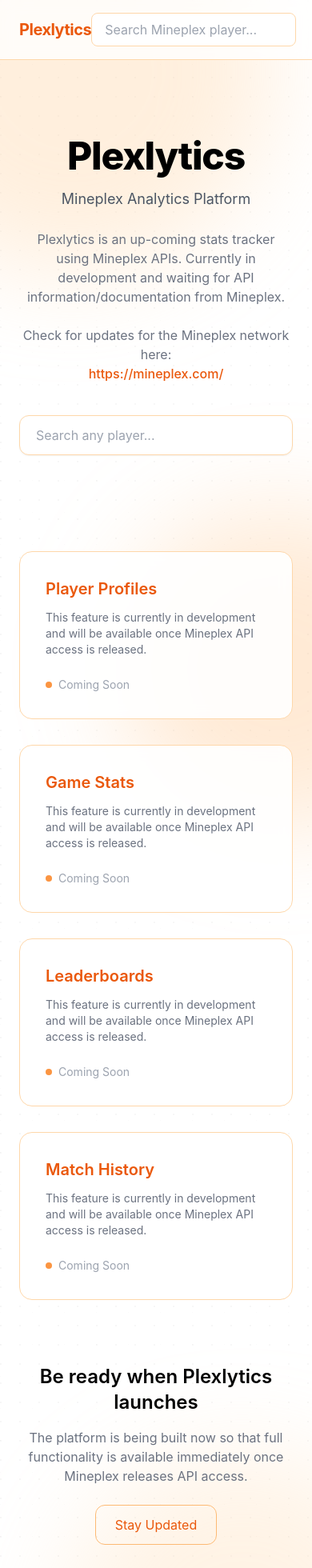
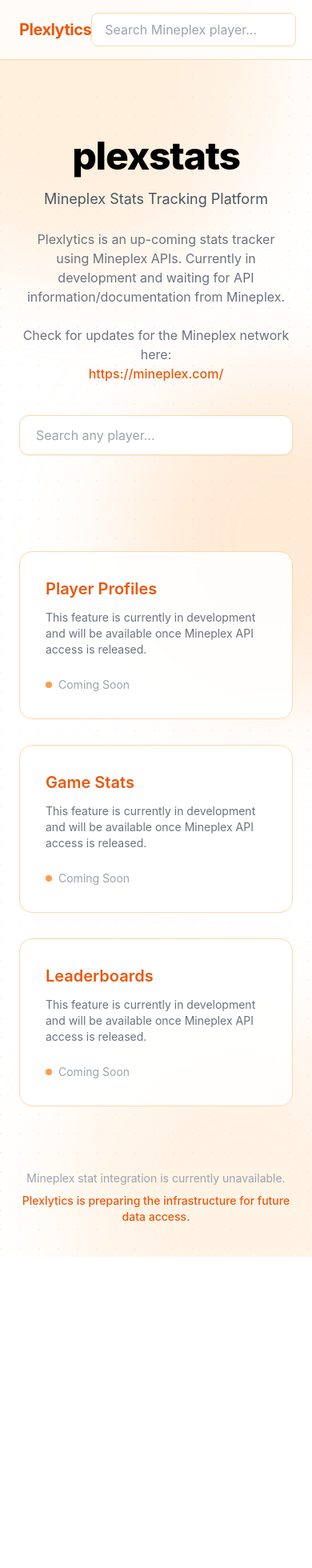
Before and after one commit to Inpuzah/PlexStats, a Next.js app: page / in a window 390 px wide. Shown: the top 1960 px of the page at 80% size. After the commit the page ends 1571 px from the top, so only its background shows below. Built offline with nearby package versions, Linux system fonts and the light colour scheme.

Commit message:
Make search inputs coming-soon placeholders and simplify landing sections

```diff
--- a/src/app/page.tsx
+++ b/src/app/page.tsx
@@ -1,5 +1,5 @@
 export default function HomePage() {
-  const sections = ['Player Profiles', 'Game Stats', 'Leaderboards', 'Match History'];
+  const sections = ['Player Profiles', 'Game Stats', 'Leaderboards'];
 
   return (
     <div className="min-h-screen text-black relative overflow-hidden bg-white">
@@ -14,17 +14,24 @@ export default function HomePage() {
       <div className="relative z-10 border-b border-orange-200 px-6 py-4 flex justify-between items-center bg-white/80 backdrop-blur sticky top-0">
         <h1 className="text-xl font-bold tracking-tight text-orange-600">Plexlytics</h1>
 
+        <div className="relative group">
           <input
             placeholder="Search Mineplex player..."
-          className="bg-white border border-orange-200 rounded-lg px-4 py-2 w-64 focus:outline-none focus:border-orange-400 focus:ring-2 focus:ring-orange-200 transition"
+            readOnly
+            aria-disabled="true"
+            className="bg-white border border-orange-200 rounded-lg px-4 py-2 w-64 cursor-not-allowed focus:outline-none transition"
           />
+          <div className="pointer-events-none absolute left-1/2 top-full mt-2 -translate-x-1/2 whitespace-nowrap rounded-md bg-black px-3 py-1.5 text-xs font-medium text-white opacity-0 transition-opacity duration-150 group-hover:opacity-100">
+            Coming soon
+          </div>
+        </div>
       </div>
 
       <div className="relative z-10">
         <div className="max-w-6xl mx-auto px-6 py-24 text-center">
-          <h1 className="text-5xl md:text-6xl font-extrabold tracking-tight mb-4">Plexlytics</h1>
+          <h1 className="text-5xl md:text-6xl font-extrabold tracking-tight mb-4">plexstats</h1>
 
-          <p className="text-lg text-gray-600 mb-6">Mineplex Analytics Platform</p>
+          <p className="text-lg text-gray-600 mb-6">Mineplex Stats Tracking Platform</p>
 
           <p className="text-gray-500 mb-6 max-w-xl mx-auto">
             Plexlytics is an up-coming stats tracker using Mineplex APIs. Currently in development and
@@ -45,10 +52,17 @@ export default function HomePage() {
           </p>
 
           <div className="flex justify-center">
+            <div className="relative group w-full max-w-md">
               <input
                 placeholder="Search any player..."
-              className="w-full max-w-md bg-white border border-orange-200 rounded-xl px-5 py-3 shadow-sm focus:outline-none focus:border-orange-400 focus:ring-2 focus:ring-orange-200 transition"
+                readOnly
+                aria-disabled="true"
+                className="w-full bg-white border border-orange-200 rounded-xl px-5 py-3 shadow-sm cursor-not-allowed focus:outline-none transition"
               />
+              <div className="pointer-events-none absolute left-1/2 top-full mt-2 -translate-x-1/2 whitespace-nowrap rounded-md bg-black px-3 py-1.5 text-xs font-medium text-white opacity-0 transition-opacity duration-150 group-hover:opacity-100">
+                Coming soon
+              </div>
+            </div>
           </div>
         </div>
       </div>
@@ -74,19 +88,6 @@ export default function HomePage() {
         ))}
       </div>
 
-      <div className="max-w-4xl mx-auto px-6 mt-20 text-center relative z-10">
-        <h2 className="text-2xl font-semibold mb-4">Be ready when Plexlytics launches</h2>
-
-        <p className="text-gray-500 mb-6">
-          The platform is being built now so that full functionality is available immediately once Mineplex
-          releases API access.
-        </p>
-
-        <button className="px-6 py-3 rounded-xl border border-orange-300 text-orange-600 hover:bg-orange-50 transition">
-          Stay Updated
-        </button>
-      </div>
-
       <div className="max-w-6xl mx-auto px-6 mt-20 mb-10 text-center text-gray-400 text-sm relative z-10">
         <p className="mb-2">Mineplex stat integration is currently unavailable.</p>
         <p className="text-orange-600 font-medium">
```
Lines whose indentation alone changed are shown as unchanged.
